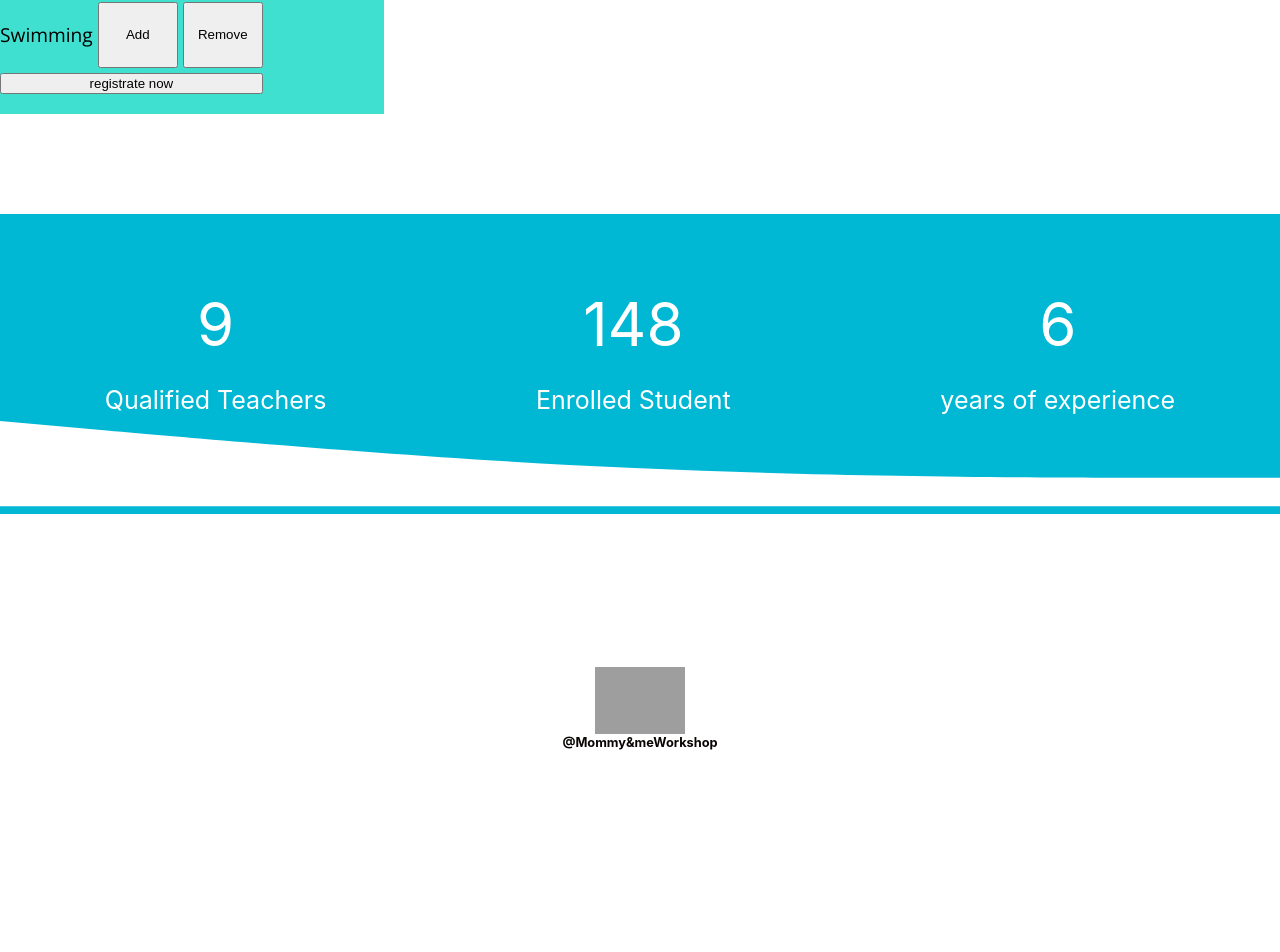
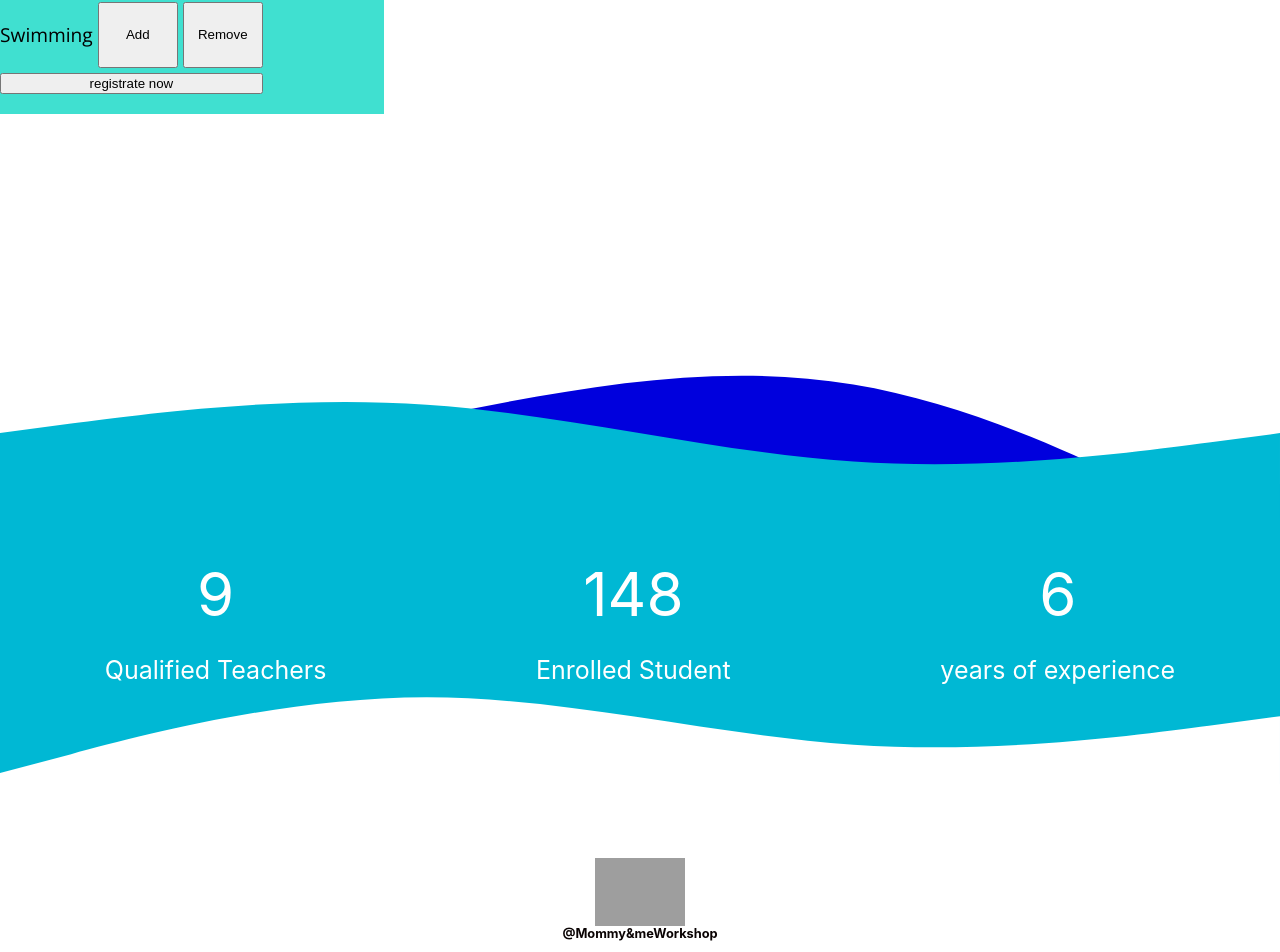
Before and after one commit to aditfz/mommy-and-me, a React (Create React App) app: page / in a window 1280 px wide. Shown: the part 2215-3167 px from the top of the page. Before the commit the page ends 2990 px from the top, so only its background shows below. Built offline with nearby package versions, Linux system fonts and the light colour scheme; grey boxes are pictures that could not be loaded.

Commit message:
stylish statics

```diff
--- a/src/components/Statics/statics.tsx
+++ b/src/components/Statics/statics.tsx
@@ -59,7 +59,9 @@ const Statics:React.FC =()=>{
 
 
     return(
-      <div style={{width:'100%',height:415,marginTop:100}}>
+      <div style={{width:'100%',marginTop:100}}>
+        <svg style={{marginBottom:'-28%',position:'relative',zIndex:-1}}xmlns="http://www.w3.org/2000/svg" viewBox="0 0 1440 320"><path fill="#00d" fill-opacity="1" d="M0,224L80,208C160,192,320,160,480,128C640,96,800,64,960,90.7C1120,117,1280,203,1360,245.3L1440,288L1440,320L1360,320C1280,320,1120,320,960,320C800,320,640,320,480,320C320,320,160,320,80,320L0,320Z"></path></svg>
+        <svg style={{marginBottom:'-3%'}}xmlns="http://www.w3.org/2000/svg" viewBox="0 0 1440 320"><path fill="#00B8D4" fill-opacity="1" d="M0,224L80,213.3C160,203,320,181,480,192C640,203,800,245,960,256C1120,267,1280,245,1360,234.7L1440,224L1440,320L1360,320C1280,320,1120,320,960,320C800,320,640,320,480,320C320,320,160,320,80,320L0,320Z"></path></svg>
         <div style={{width:"100%", color:"#fff",height:'300px',backgroundColor:'#00B8D4', display:'flex',alignItems:'center', justifyContent:"space-around"}}>
 <div style={{display:'flex', flexDirection:"column"}}>
     <div style={{textAlign:'center',fontSize:60}}>{teacher}</div>
@@ -74,9 +76,14 @@ const Statics:React.FC =()=>{
     <p style={{textAlign:'center',fontSize:25}}>years of experience</p>
     </div>
         </div>
-
-        <svg style={{width:'100%' ,height:400,marginTop:-350 }} xmlns="http://www.w3.org/2000/svg" viewBox="0 0 1440 320"><path fill="#fff"
-        fill-opacity="1" d="M0,224L120,234.7C240,245,480,267,720,277.3C960,288,1200,288,1320,288L1440,288L1440,320L1320,320C1200,320,960,320,720,320C480,320,240,320,120,320L0,320Z"></path></svg>
+        <svg style={{marginTop:-210 , position:'relative',}}xmlns="http://www.w3.org/2000/svg" viewBox="0 0 1440 320">
+          <path fill="#fff" fill-opacity="1" d="M0,224L80,202.7C160,181,320,139,480,138.7C640,
+          139,800,181,960,192C1120,203,1280,181,1360,170.7L1440,160L1440,320L1360,320C1280,320,
+          1120,320,960,320C800,320,640,320,480,320C320,320,160,320,80,320L0,320Z"></path></svg>
+          <div style={{height:150,overflow: 'hidden',marginTop:'-15%',position:'relative',zIndex:-1}} ><svg viewBox="0 0 500 150"
+          preserveAspectRatio="none" style={{height: '100%', width: '100%'}}><path
+          d="M-0.84,57.72 C349.60,277.78 349.20,-49.98 500.00,49.98 L500.27,-1.47 L-0.84,-3.45 Z"
+          style={{stroke: 'none', fill: '#00d'}}></path></svg></div>
         </div>
     )
 }
```
